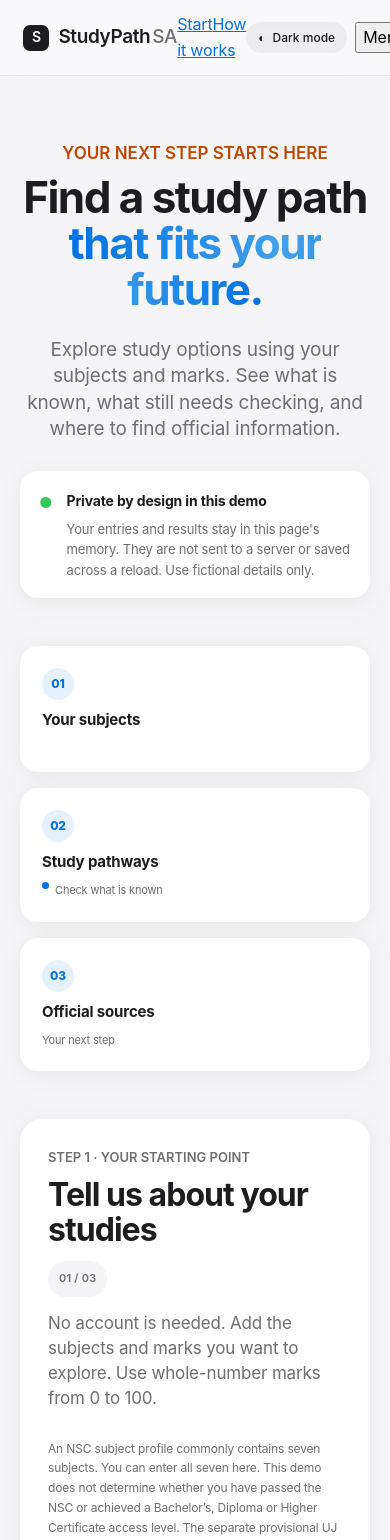
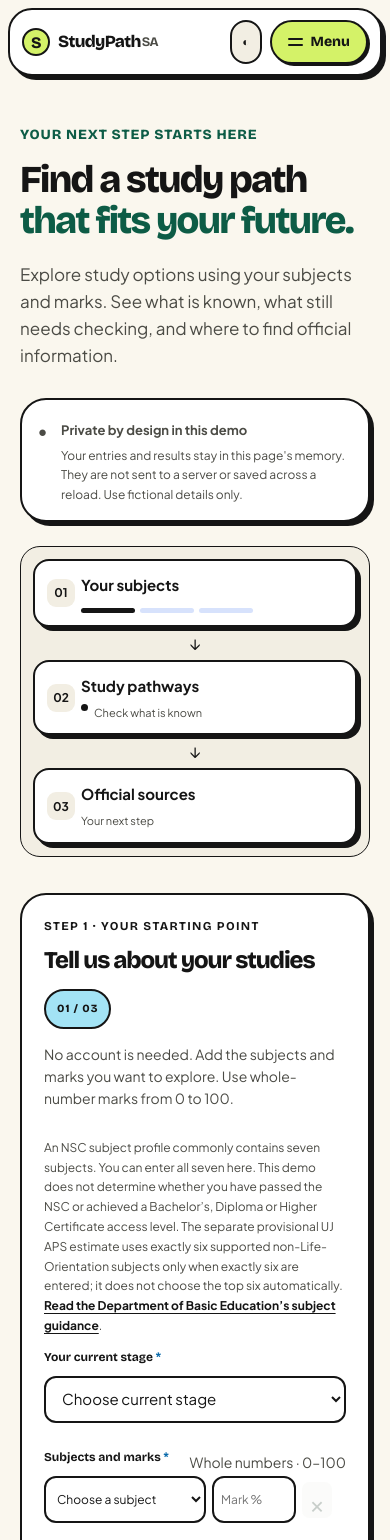
Before and after one commit to s1xte3n/studypath-sa, a React (Vite) app: page / in a window 390 px wide. Shown: the top 1540 px of the page. Built offline with nearby package versions, Linux system fonts and the light colour scheme.

Commit message:
feat(ui): apply StudyPath bold palette and mobile navigation

```diff
--- a/src/styles.css
+++ b/src/styles.css
@@ -641,148 +641,424 @@ footer span:first-child { color: var(--ink); }
   .what-if-actions button { width: 100%; }
 }
 
-/* Apple-inspired redesign — system typography, quiet surfaces, pill controls, generous whitespace.
-   Presentation only: no markup, copy, routing or behaviour changes. */
+/* StudyPath SA visual system: bold typography, high-contrast surfaces and responsive navigation. */
 :root {
-  font-family: -apple-system, BlinkMacSystemFont, "SF Pro Text", "Helvetica Neue", "Segoe UI", Arial, sans-serif;
-  --ground: #f5f5f7;
-  --ink: #1d1d1f;
-  --ink-secondary: #6e6e73;
-  --muted-ground: #f5f5f7;
-  --rule: #d2d2d7;
-  --accent: #0071e3;
-  --accent-hover: #0077ed;
-  --panel: #ffffff;
-  --panel-radius: 18px;
-  --apple-shadow: 0 4px 24px rgba(0, 0, 0, .06);
-  --apple-shadow-lift: 0 12px 40px rgba(0, 0, 0, .1);
-  --interaction-duration: 240ms;
-  --interaction-easing: cubic-bezier(.25, .1, .25, 1);
-  --green: #0071e3; --blue: #0071e3; --yellow: #0071e3;
-  --deep: #1d1d1f; --muted: #6e6e73; --line: #d2d2d7; --paper: #fff; --canvas: #f5f5f7;
-}
-body, .app-shell { background: var(--ground); color: var(--ink); letter-spacing: -.01em; }
-h1, h2, h3, h4, .wordmark { font-family: -apple-system, BlinkMacSystemFont, "SF Pro Display", "Helvetica Neue", "Segoe UI", Arial, sans-serif; color: var(--ink); }
+  --display: 'Bricolage Grotesque', system-ui, sans-serif;
+  --body: 'Plus Jakarta Sans', system-ui, sans-serif;
+  --bg: #faf7ee;
+  --surface: #ffffff;
+  --surface-2: #f2eee3;
+  --line: #151515;
+  --ink: #151515;
+  --ink-soft: #4b4b45;
+  --lime: #d4f268;
+  --coral: #ff7a59;
+  --sky: #a3e3f5;
+  --sun: #ffd84d;
+  --accent: #151515;
+  --accent-ink: #ffffff;
+  --link: #0d5c46;
+  --shadow: 4px 4px 0 #151515;
+  --shadow-sm: 2px 2px 0 #151515;
+  --r: 16px;
+  --r-lg: 26px;
 
-/* Frosted navigation bar */
-.topbar { position: sticky; top: 0; z-index: 50; min-height: 52px; height: 52px; background: rgba(251, 251, 253, .8); -webkit-backdrop-filter: saturate(180%) blur(20px); backdrop-filter: saturate(180%) blur(20px); border-bottom: 1px solid rgba(0, 0, 0, .08); }
-.wordmark { font-size: 19px; font-weight: 600; letter-spacing: -.02em; }
-.mark { width: 26px; height: 26px; border-radius: 7px; font-size: 14px; background: var(--ink); }
-.country { color: var(--ink-secondary); font-weight: 500; }
-.topbar-note { font-size: 12px; color: var(--ink-secondary); }
-.theme-toggle { border: 0; background: rgba(0, 0, 0, .05); color: var(--ink); font-weight: 500; font-size: 12px; padding: 6px 12px; }
-.theme-toggle:hover { background: rgba(0, 0, 0, .09); }
-
-/* Centered, oversized hero */
-.hero { grid-template-columns: 1fr; justify-items: center; text-align: center; padding: clamp(64px, 10vw, 120px) 0 clamp(48px, 7vw, 80px); gap: 48px; }
-.hero-content { display: flex; flex-direction: column; align-items: center; }
-.eyebrow { color: var(--ink-secondary); font-size: 13px; font-weight: 600; letter-spacing: 0; text-transform: none; }
-.hero .eyebrow { color: #bf4800; font-size: 17px; margin-bottom: 8px; }
-h1 { font-size: clamp(44px, 7.5vw, 88px); font-weight: 700; line-height: 1.04; letter-spacing: -.035em; margin-bottom: 24px; }
-h1 span { color: transparent; background: linear-gradient(90deg, #0071e3, #42a1ec 55%, #0071e3); -webkit-background-clip: text; background-clip: text; }
-.hero-copy { font-size: clamp(19px, 2vw, 24px); line-height: 1.4; font-weight: 400; color: var(--ink-secondary); max-width: 680px; margin-inline: auto; }
-.privacy-note { margin-inline: auto; text-align: left; background: var(--panel); border: 0; border-radius: var(--panel-radius); box-shadow: var(--apple-shadow); }
-.privacy-note strong { color: var(--ink); font-size: 14px; }
-.privacy-note p { color: var(--ink-secondary); font-size: 13px; }
-.privacy-icon { color: #34c759; }
-.hero-visual { justify-self: center; max-width: 760px; grid-template-columns: repeat(3, minmax(0, 1fr)); align-items: stretch; gap: 16px; padding: 0; border: 0; background: transparent; }
-.hero-visual .visual-connector { display: none; }
-.visual-card { grid-template-columns: 1fr; text-align: left; align-content: start; gap: 8px; padding: 22px; border: 0; border-radius: var(--panel-radius); background: var(--panel); box-shadow: var(--apple-shadow); transition: transform var(--interaction-duration) var(--interaction-easing), box-shadow var(--interaction-duration) var(--interaction-easing); }
-.visual-card:hover { transform: translateY(-3px); box-shadow: var(--apple-shadow-lift); }
-.visual-step { grid-row: auto; background: rgba(0, 113, 227, .1); color: var(--accent); border-radius: 50%; width: 32px; height: 32px; }
-.visual-lines i { background: #e8e8ed; }
-.visual-lines i:first-child { background: var(--accent); }
-
-/* Surfaces */
-.explorer, .result-card, .shortlist-card, .steps-grid article, .aps-panel, .discovery-summary, .next-action { border: 0 !important; border-radius: 22px; background: var(--panel); box-shadow: var(--apple-shadow); }
-.explorer { padding: clamp(28px, 5vw, 56px); }
-.result-card, .shortlist-card { transition: transform var(--interaction-duration) var(--interaction-easing), box-shadow var(--interaction-duration) var(--interaction-easing); }
-.result-card:hover, .shortlist-card:hover { transform: translateY(-2px); box-shadow: var(--apple-shadow-lift); }
-h2 { font-size: clamp(32px, 4.5vw, 48px); font-weight: 700; line-height: 1.08; letter-spacing: -.03em; }
-.section-copy { font-size: 17px; line-height: 1.47; color: var(--ink-secondary); }
-.step-count { background: var(--ground); color: var(--ink-secondary); border-radius: 999px; font-weight: 600; letter-spacing: .02em; }
-
-/* Form controls */
-.field-label { color: var(--ink); font-weight: 600; font-size: 14px; }
-select, input, textarea { height: 48px; border: 1px solid var(--rule); border-radius: 12px; background: var(--panel); color: var(--ink); font-size: 17px; transition: border-color var(--interaction-duration), box-shadow var(--interaction-duration); }
-textarea { height: auto; }
-select:focus, input:focus, textarea:focus { border-color: var(--accent); box-shadow: 0 0 0 4px rgba(0, 113, 227, .18); outline: none; }
-:focus-visible { outline: 2px solid var(--accent); outline-offset: 3px; }
-
-/* Pill buttons */
-.primary-button { border: 0; border-radius: 980px; background: var(--accent); color: #fff; font-size: 17px; font-weight: 500; padding: 12px 24px; min-height: 44px; box-shadow: none; transition: background var(--interaction-duration), transform var(--interaction-duration); }
-.primary-button:hover { background: var(--accent-hover); }
-.primary-button:active { transform: scale(.98); }
-.text-button, .clear-filters-button { color: var(--accent); font-weight: 400; font-size: 17px; }
-.text-button:hover, .clear-filters-button:hover { text-decoration: underline; }
-.save-pathway-button { border-radius: 980px; }
-a { color: var(--accent); }
-
-footer { color: var(--ink-secondary); font-size: 12px; border-top: 1px solid var(--rule); }
-
-/* Dark appearance */
-.app-shell.theme-dark { --ground: #000; --ink: #f5f5f7; --ink-secondary: #a1a1a6; --rule: #424245; --panel: #1c1c1e; --accent: #2997ff; --accent-hover: #47a6ff; --canvas: #000; --paper: #1c1c1e; --deep: #f5f5f7; --muted: #a1a1a6; --line: #424245; --apple-shadow: none; --apple-shadow-lift: 0 0 0 1px #424245; background: #000; }
-.theme-dark .topbar { background: rgba(22, 22, 23, .8); border-bottom-color: rgba(255, 255, 255, .1); }
-.theme-dark .mark { background: #f5f5f7; color: #000; }
-.theme-dark .theme-toggle { background: rgba(255, 255, 255, .1); color: #f5f5f7; }
-.theme-dark .explorer, .theme-dark .result-card, .theme-dark .shortlist-card, .theme-dark .steps-grid article, .theme-dark .privacy-note, .theme-dark .visual-card, .theme-dark .aps-panel, .theme-dark .next-action { background: #1c1c1e; }
-.theme-dark select, .theme-dark input, .theme-dark textarea { background: #2c2c2e; border-color: #424245; color: #f5f5f7; }
-.theme-dark .hero .eyebrow { color: #ff9f0a; }
-.theme-dark h1 span { background: linear-gradient(90deg, #2997ff, #7cc4ff 55%, #2997ff); -webkit-background-clip: text; background-clip: text; }
-.theme-dark .visual-lines i { background: #3a3a3c; }
-.theme-dark .visual-lines i:first-child { background: var(--accent); }
-
-@media (max-width: 760px) {
-  .hero-visual { grid-template-columns: 1fr; max-width: 420px; }
-  .topbar { height: auto; }
-}
-@media (prefers-reduced-motion: reduce) {
-  .visual-card:hover, .result-card:hover, .shortlist-card:hover, .primary-button:active { transform: none; }
-}
-.hero-visual .visual-card > * { grid-column: 1 !important; grid-row: auto !important; margin-left: 0 !important; justify-self: start; }
-
-
-/* PR #243 follow-up: preserve semantic states and pass keyboard/contrast checks. */
-:root {
-  /* Keep the established product/status palette distinct from the interaction accent. */
-  --green: #542583;
-  --blue: #0065a8;
-  --yellow: #f5c400;
-  --button-background: #0071e3;
-  --button-background-hover: #0066cc;
-  --focus-ring: #0065a8;
+  /* Compatibility aliases for existing components; preserve distinct eligibility colours. */
+  --ground: var(--bg);
+  --panel: var(--surface);
+  --paper: var(--surface);
+  --canvas: var(--bg);
+  --muted-ground: var(--surface-2);
+  --rule: var(--line);
+  --line: #151515;
+  --ink-secondary: var(--ink-soft);
+  --muted: var(--ink-soft);
+  --deep: var(--ink);
+  --green: #176447;
+  --blue: #0d5c8f;
+  --yellow: #b78300;
+  --accent-hover: #333333;
+  --button-background: var(--accent);
+  --button-background-hover: var(--accent-hover);
+  --focus-ring: #0d5c46;
+  --panel-radius: var(--r-lg);
+  --apple-shadow: var(--shadow);
+  --apple-shadow-lift: 6px 6px 0 #151515;
+  --interaction-duration: 180ms;
+  --interaction-easing: ease;
+  font-family: var(--body);
+  color: var(--ink);
+  background: var(--bg);
+  font-synthesis: none;
+  text-rendering: optimizeLegibility;
+  -webkit-font-smoothing: antialiased;
+  -moz-osx-font-smoothing: grayscale;
 }
 
-/* Do not force native checkbox, radio, range, or button inputs to text-field sizing. */
-select,
-input:not([type="checkbox"]):not([type="radio"]):not([type="range"]):not([type="button"]):not([type="submit"]):not([type="reset"]),
-textarea {
-  height: 48px;
-}
-textarea {
-  height: auto;
+body,
+.app-shell {
+  background: var(--bg);
+  color: var(--ink);
+  font-family: var(--body);
 }
 
-/* The earlier :focus rule resets outline; give keyboard focus an explicit, stronger rule. */
-select:focus-visible,
-input:focus-visible,
-textarea:focus-visible,
-button:focus-visible,
-a:focus-visible,
-summary:focus-visible {
-  outline: 3px solid var(--focus-ring, var(--accent)) !important;
+h1, h2, h3, h4, .wordmark, .eyebrow, .field-label, .step-count {
+  font-family: var(--display);
+}
+
+a { color: var(--link); }
+
+.app-shell.theme-dark {
+  --bg: #121415;
+  --surface: #1a1e20;
+  --surface-2: #23282b;
+  --line: #aeb5b1;
+  --ink: #f2f3ee;
+  --ink-soft: #b0b4b2;
+  --shadow: 4px 4px 0 #000;
+  --shadow-sm: 2px 2px 0 #000;
+  --link: #9ee4c4;
+  --accent: #d4f268;
+  --accent-ink: #121415;
+  --ground: var(--bg);
+  --panel: var(--surface);
+  --paper: var(--surface);
+  --canvas: var(--bg);
+  --muted-ground: var(--surface-2);
+  --rule: var(--line);
+  --ink-secondary: var(--ink-soft);
+  --muted: var(--ink-soft);
+  --deep: var(--ink);
+  --green: #83d7ad;
+  --blue: #91d5ff;
+  --yellow: #ffd84d;
+  --accent-hover: #e1ff87;
+  --button-background: var(--accent);
+  --button-background-hover: #e1ff87;
+  --focus-ring: #9ee4c4;
+  --panel-radius: var(--r-lg);
+  --apple-shadow: var(--shadow);
+  --apple-shadow-lift: 6px 6px 0 #000;
+  background: var(--bg);
+}
+
+/* Floating topbar and responsive navigation */
+.app-shell .topbar {
+  position: relative;
+  z-index: 50;
+  display: flex;
+  align-items: center;
+  justify-content: space-between;
+  flex-wrap: wrap;
+  gap: 14px 24px;
+  margin: 16px 20px 0;
+  padding: 10px 18px;
+  min-height: 68px;
+  height: auto;
+  border: 2px solid var(--line);
+  border-radius: 999px;
+  box-shadow: var(--shadow);
+  background: var(--surface);
+}
+
+.app-shell .wordmark {
+  display: inline-flex;
+  align-items: center;
+  gap: 8px;
+  color: var(--ink);
+  text-decoration: none;
+  font-family: var(--display);
+  font-size: 20px;
+  font-weight: 800;
+  letter-spacing: -.04em;
+  white-space: nowrap;
+}
+
+.app-shell .mark {
+  display: inline-grid;
+  place-items: center;
+  flex: 0 0 32px;
+  width: 32px;
+  height: 32px;
+  border: 2px solid var(--line);
+  border-radius: 50%;
+  background: var(--lime);
+  color: #151515;
+  font-family: var(--display);
+  font-size: 16px;
+  font-weight: 800;
+}
+
+.app-shell .country {
+  color: var(--ink-soft);
+  font-size: 13px;
+  font-weight: 700;
+}
+
+.app-shell .topbar-nav,
+.app-shell .topbar-actions {
+  display: flex;
+  align-items: center;
+  gap: 12px;
+}
+
+.app-shell .topbar-nav a {
+  padding: 8px 10px;
+  border-radius: 999px;
+  color: var(--ink);
+  font-size: 13px;
+  font-weight: 700;
+  text-decoration: none;
+}
+
+.app-shell .topbar-nav a:hover,
+.app-shell .topbar-nav a:focus-visible {
+  background: var(--surface-2);
+  text-decoration: underline;
+}
+
+.app-shell .topbar-note {
+  color: var(--ink-soft);
+  font-size: 12px;
+  font-weight: 600;
+}
+
+.app-shell .theme-toggle {
+  display: inline-flex;
+  align-items: center;
+  gap: 7px;
+  min-height: 44px;
+  padding: 0 14px;
+  border: 2px solid var(--line);
+  border-radius: 999px;
+  background: var(--surface-2);
+  color: var(--ink);
+  font-family: var(--body);
+  font-size: 12px;
+  font-weight: 700;
+  cursor: pointer;
+}
+
+.app-shell .menu-button {
+  display: none;
+  align-items: center;
+  gap: 8px;
+  min-height: 44px;
+  padding: 0 16px;
+  border: 2px solid var(--line);
+  border-radius: 999px;
+  background: var(--lime);
+  color: #151515;
+  font-family: var(--display);
+  font-weight: 800;
+  font-size: 14px;
+  box-shadow: var(--shadow-sm);
+  cursor: pointer;
+}
+
+.app-shell .menu-icon {
+  display: inline-grid;
+  gap: 4px;
+}
+
+.app-shell .menu-icon i {
+  display: block;
+  width: 15px;
+  height: 2px;
+  border-radius: 2px;
+  background: currentColor;
+}
+
+.app-shell .mobile-menu {
+  position: absolute;
+  top: calc(100% + 12px);
+  left: 0;
+  right: 0;
+  background: var(--surface);
+  border: 2px solid var(--line);
+  border-radius: 20px;
+  box-shadow: var(--shadow);
+  padding: 12px;
+  display: grid;
+  gap: 8px;
+  z-index: 60;
+}
+
+.app-shell .mobile-menu a {
+  display: flex;
+  align-items: center;
+  justify-content: space-between;
+  gap: 12px;
+  padding: 12px 14px;
+  border: 2px solid var(--line);
+  border-radius: 12px;
+  background: var(--surface-2);
+  color: var(--ink);
+  font-family: var(--display);
+  font-weight: 800;
+  text-decoration: none;
+}
+
+.app-shell .mobile-menu a:hover {
+  background: var(--lime);
+  color: #151515;
+}
+
+.app-shell .hero {
+  padding: clamp(48px, 8vw, 96px) 0 clamp(36px, 6vw, 68px);
+}
+
+.app-shell .hero .eyebrow {
+  color: var(--link);
+  font-family: var(--display);
+  font-size: 14px;
+  font-weight: 800;
+  letter-spacing: .06em;
+}
+
+.app-shell h1,
+.app-shell h2 {
+  font-family: var(--display);
+  font-weight: 800;
+  letter-spacing: -.045em;
+}
+
+.app-shell h1 span {
+  color: var(--link);
+  background: none;
+  -webkit-text-fill-color: currentColor;
+}
+
+.app-shell .privacy-note,
+.app-shell .visual-card,
+.app-shell .explorer,
+.app-shell .result-card,
+.app-shell .shortlist-card,
+.app-shell .steps-grid article,
+.app-shell .aps-panel,
+.app-shell .discovery-summary,
+.app-shell .next-action {
+  border: 2px solid var(--line);
+  border-radius: var(--r-lg);
+  background: var(--surface);
+  box-shadow: var(--shadow);
+}
+
+.app-shell .privacy-note { padding: 16px; }
+.app-shell .visual-card { border-radius: var(--r); }
+.app-shell .explorer { padding: clamp(22px, 4vw, 44px); }
+.app-shell .step-count {
+  border: 2px solid var(--line);
+  background: var(--sky);
+  color: #151515;
+  border-radius: 999px;
+  font-weight: 800;
+}
+
+.app-shell select,
+.app-shell input:not([type="checkbox"]):not([type="radio"]):not([type="range"]):not([type="button"]):not([type="submit"]):not([type="reset"]),
+.app-shell textarea {
+  min-height: 44px;
+  border: 2px solid var(--line);
+  border-radius: 12px;
+  background: var(--surface);
+  color: var(--ink);
+  font-family: var(--body);
+}
+
+.app-shell textarea { height: auto; }
+.app-shell select:focus-visible,
+.app-shell input:focus-visible,
+.app-shell textarea:focus-visible,
+.app-shell button:focus-visible,
+.app-shell a:focus-visible,
+.app-shell summary:focus-visible {
+  outline: 3px solid var(--focus-ring) !important;
   outline-offset: 3px;
 }
 
-/* Use a separate darker button fill in dark mode; keep bright blue for links and focus. */
-.primary-button {
-  background: var(--button-background, var(--accent));
+.app-shell .primary-button {
+  min-height: 44px;
+  border: 2px solid var(--line);
+  border-radius: 999px;
+  background: var(--accent);
+  color: var(--accent-ink);
+  font-family: var(--display);
+  font-weight: 800;
+  box-shadow: var(--shadow-sm);
 }
-.primary-button:hover {
-  background: var(--button-background-hover, var(--accent-hover));
+
+.app-shell.theme-dark .primary-button {
+  color: var(--accent-ink);
 }
-.app-shell.theme-dark {
-  --button-background: #0066b3;
-  --button-background-hover: #005a9e;
-  --focus-ring: #7ac8ff;
+
+.app-shell .primary-button:hover {
+  background: var(--accent-hover);
 }
+
+.app-shell .text-button,
+.app-shell .clear-filters-button {
+  color: var(--link);
+  font-weight: 700;
+}
+
+.app-shell .save-pathway-button { border-radius: 999px; }
+
+.app-shell footer {
+  color: var(--ink-soft);
+  border-top: 2px solid var(--line);
+}
+
+/* Preserve semantic state distinction and visible focus in both themes. */
+.app-shell .status-eligible,
+.app-shell [data-status="ELIGIBLE"] { color: var(--green); }
+.app-shell .status-not-eligible,
+.app-shell [data-status="NOT_ELIGIBLE"] { color: var(--coral); }
+.app-shell .status-unknown,
+.app-shell [data-status="UNKNOWN"] { color: var(--yellow); }
+
+@media (max-width: 860px) {
+  .app-shell .topbar-nav { display: none; }
+  .app-shell .menu-button { display: inline-flex; }
+  .app-shell .topbar-note { display: none; }
+  .app-shell .results-grid { grid-template-columns: 1fr; }
+  .app-shell .topbar-actions { margin-left: auto; }
+}
+
+@media (max-width: 600px) {
+  .app-shell .topbar {
+    margin: 8px 8px 0;
+    padding: 8px 12px;
+    border-radius: 24px;
+    gap: 8px;
+  }
+  .app-shell .topbar-actions { gap: 8px; }
+  .app-shell .theme-toggle { padding: 0 10px; }
+  .app-shell .theme-toggle-text { display: none; }
+  .app-shell .wordmark { font-size: 17px; }
+  .app-shell .mark { width: 28px; height: 28px; flex-basis: 28px; }
+  .app-shell .subject-row {
+    grid-template-columns: minmax(0, 1fr) 84px 44px;
+    gap: 6px;
+  }
+  .app-shell .form-actions {
+    flex-direction: column;
+    align-items: stretch;
+  }
+  .app-shell .primary-button,
+  .app-shell .save-pathway-button {
+    width: 100%;
+    justify-content: center;
+  }
+}
+
+@media (prefers-reduced-motion: reduce) {
+  .app-shell *,
+  .app-shell *::before,
+  .app-shell *::after {
+    scroll-behavior: auto !important;
+    animation-duration: .01ms !important;
+    animation-iteration-count: 1 !important;
+    transition-duration: .01ms !important;
+  }
+}
```
